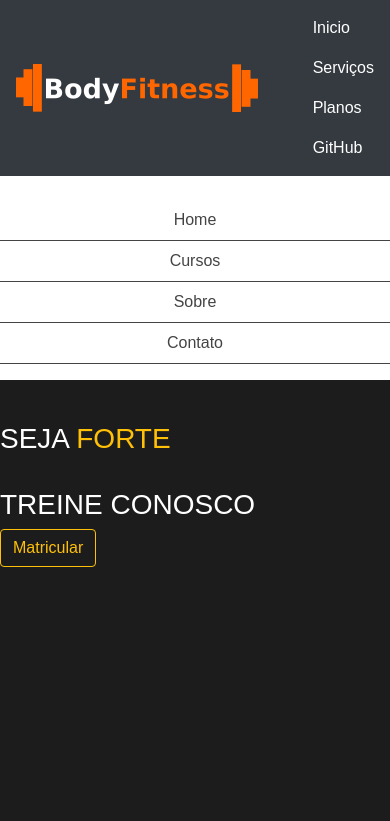
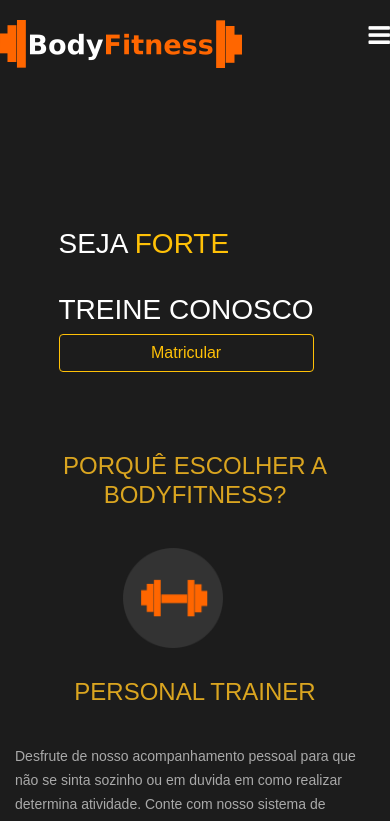
Before and after one commit to BodyFitness/BodyFitness.github.io, a PHP site: page / in a window 390 px wide. Shown: the top 821 px of the page. Run offline with PHP 8.4, Linux system fonts and the light colour scheme; some libraries are stand-ins or nearby versions.

Commit message:
Added New Navbar For Mobile and several changes

```diff
--- a/css/estilo.css
+++ b/css/estilo.css
@@ -55,6 +55,8 @@
     font-weight: 50px;
 }
 
+
+
 /* Index */
 
 @media screen and(max-width: 600px)
@@ -67,60 +69,7 @@
 
 /* CSS SECTION ONE */
 
-#one{
-    background-color: #1C1C1C;
-    justify-content: center;
-}
 
-#one h4, #two h4,  #banner-2 h4{
-    text-align: center;
-    color: #DAA520;
-    padding: 30px;
-    text-transform: uppercase;
-}
-
-
-
-.info img
-{
-    width: 100px;
-    position: relative;
-    left: 30%;
-}
-
-.info h4
-{
-    text-align: left;
-}
-
-.secao1 h1
-{
-    color: white;
-}
-
-.secao1 p
-{
-    font-size: 14px;
-    font-family: "Muli", sans-serif;
-    color: #a9a9a9;
-    font-weight: 400;
-    line-height: 24px;
-    margin: 0 0 15px 0;
-}
-
-.icons{
-    display: flex;
-    margin: auto;
-    justify-content: center;
-    flex-wrap: wrap;
-    padding: 70px;
-    text-align: center;
-}
-
-.icons .img img{
-    height: 120px;
-    margin: 40px;
-}
 
 /* CSS SECTION TWO */
 
--- a/index.php
+++ b/index.php
@@ -11,12 +11,44 @@
 	<style>
 		@media screen and (max-width: 768px)
 		{
+
 			.wallpaper
 			{
 				background-color: #1c1c1c;
 				height: 50vh;
 			}
+			.walltext
+			{
+				left: 15%;
+				margin-top: -50%;
 
+			}
+
+			.logo{
+				margin-top: 20px;
+				float: left;
+				color: white;
+				font-size: 23px;
+				font-weight: bold;
+				display: inline-block !important;
+			}
+
+			nav.mobile{
+				display: block !important;
+				float: right !important;
+			}
+
+			.desktop{
+				display: none !important;
+			}
+			.w50{
+				width: 100%;
+			}
+
+		}
+		.logo
+		{
+			display: none;
 		}
 		nav.mobile li{
 			font-weight: lighter;
@@ -31,25 +63,29 @@
 			color: #444;
 		}
 
-		nav.desktop{
-			margin-top: 20px;
+		nav.mobile ul{
+			display: none;
+			z-index: 2;
+			position: absolute;
+			left: 0;
+			width: 100%;
+			top: 94px;
+			background: white;
+			list-style-type: none;
+
+		}
+
+		nav.mobile{
+			display: none;
 			float: right;
 		}
 
-		nav.desktop ul{
-			list-style-type: none;
-		}
-
-		nav.desktop li{
-			display: inline-block;
-			margin:0 15px;
-			font-size: 17px;
-			font-weight: lighter;
-		}
-
-		nav.desktop a{
+		nav.mobile > i{
+			position: relative;
+			top: 23px;
+			cursor: pointer;
+			font-size: 25px;
 			color: white;
-			text-decoration: none;
 		}
 
 
@@ -65,7 +101,7 @@
 		<h3>SEJA <span class="text-warning">FORTE</span></h3>
 		<br>
 		<h3>TREINE CONOSCO</h3>
-		<a class="btn btn-outline-warning" href="">Matricular</a>
+		<a class="btn w-100 btn-outline-warning" href="">Matricular</a>
 	</div>
 	<img id="wallImg" src="img/wall4.jpg" alt="Wallpaper">
 
@@ -78,7 +114,23 @@
 ?>
 
 </section>
-
+<script src="https://code.jquery.com/jquery-3.2.1.min.js"></script>
+	<script>
+		$(function(){
+			$('nav.mobile i').click(function(){
+				var el = $(this).parent().find('ul');
+				if(el.is(':visible') == false){
+				 el.fadeIn();
+				 document.getElementById('Open').style = "display: none;"
+				 document.getElementById('Close').style = "display: solid;"
+				}else{
+					el.fadeOut();
+					document.getElementById('Close').style = "display: none;"
+					document.getElementById('Open').style = "display: solid;"
+				}
+			})
+		})
+	</script>
 
 </body>
 </html>
--- a/navbar.php
+++ b/navbar.php
@@ -29,6 +29,11 @@
         </ul>
     </div>
 
+    <div class="logo">
+		<img src="img/logo.png" alt="">
+
+	</div>
+
     <nav class="mobile">
         <i id="Open" class="fa fa-bars"></i>
         <i id="Close" style="display: none;" class="fa fa-times" aria-hidden="true"></i>
--- a/section_one.php
+++ b/section_one.php
@@ -1,4 +1,62 @@
+<head>
+    <style>
+        #one{
+            background-color: #1C1C1C;
+            justify-content: center;
+        }
 
+        #one h4, #two h4,  #banner-2 h4{
+            text-align: center;
+            color: #DAA520;
+            padding: 30px;
+            text-transform: uppercase;
+        }
+
+
+
+        .info img
+        {
+            width: 100px;
+            position: relative;
+            left: 30%;
+        }
+
+        .info h4
+        {
+            text-align: left;
+        }
+
+        .secao1 h1
+        {
+            color: white;
+        }
+
+        .secao1 p
+        {
+            font-size: 14px;
+            font-family: "Muli", sans-serif;
+            color: #a9a9a9;
+            font-weight: 400;
+            line-height: 24px;
+            margin: 0 0 15px 0;
+        }
+
+        .icons{
+            display: flex;
+            margin: auto;
+            justify-content: center;
+            flex-wrap: wrap;
+            padding: 70px;
+            text-align: center;
+        }
+
+        .icons .img img{
+            height: 120px;
+            margin: 40px;
+        }
+    </style>
+</head>
+<body>
 
     <section class="secao1" id="one">
         <div class="container">
```
